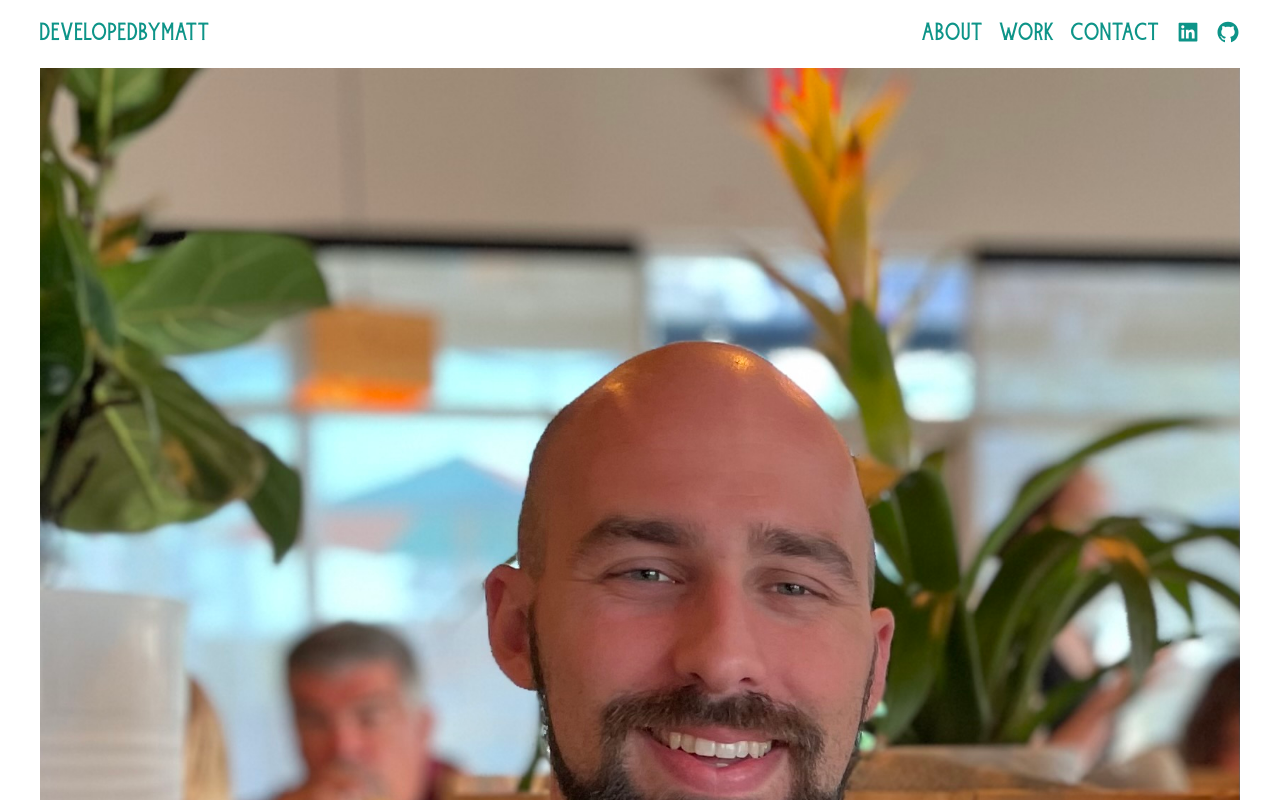
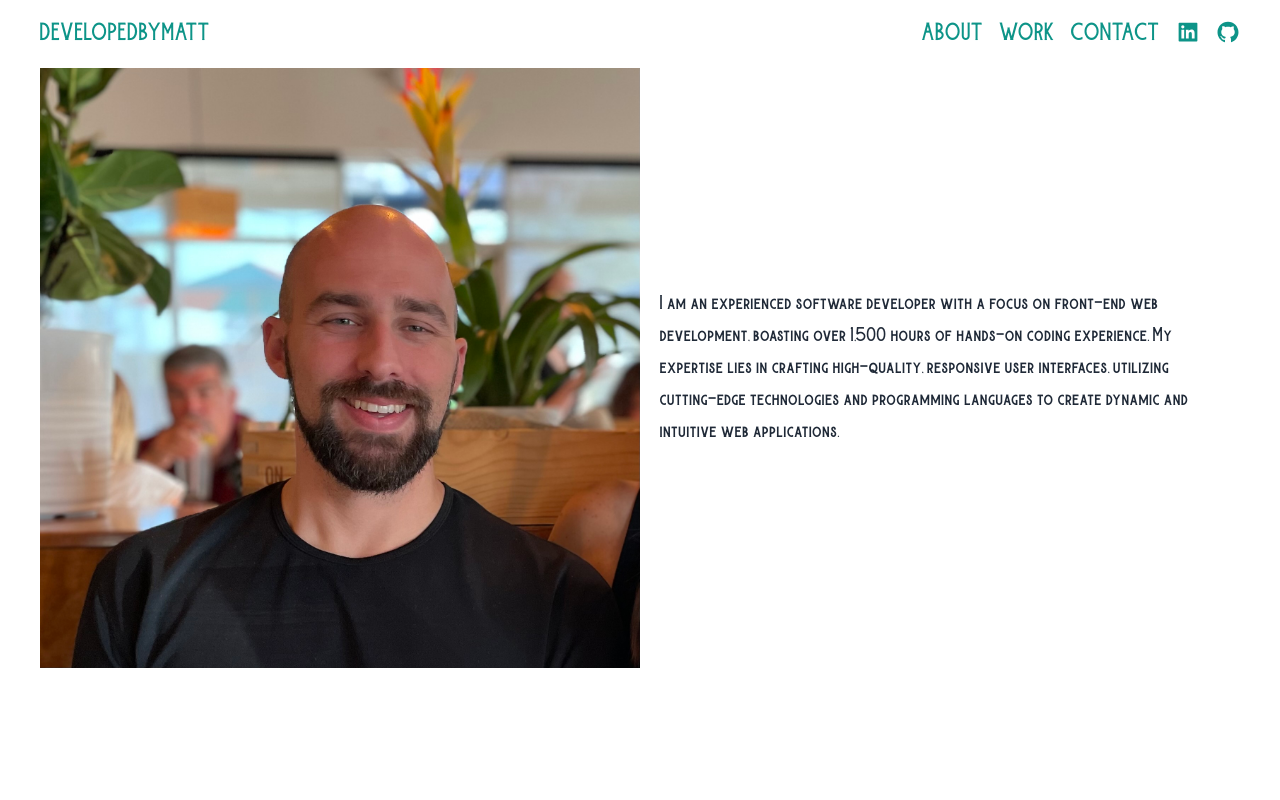
Before and after one commit to MRowan121/my-portfolio, a Next.js app: page / in a window 1280 px wide. Shown: the top 800 px of the page. Built offline with nearby package versions, Linux system fonts and the light colour scheme.

Commit message:
Refactor fragment into section

```diff
--- a/src/components/About.js
+++ b/src/components/About.js
@@ -1,15 +1,18 @@
 import Image from "next/legacy/image";
-import React from "react";
 import headshot from '../../public/headshot.jpeg'
 
 const About = () => {
     return (
-        <>
-            <Image src={headshot} alt="my-headshot" layout="responsive" />
-            <p className='text-md py-5 leading-8 text-gray-800'>
+        <section className="grid grid-cols-2">
+            <Image
+                src={headshot}
+                alt="my-headshot"
+                layout="responsive"
+            />
+            <p className='text-md p-5 leading-8 text-gray-800 place-self-center'>
             I am an experienced software developer with a focus on front-end web development, boasting over 1,500 hours of hands-on coding experience. My expertise lies in crafting high-quality, responsive user interfaces, utilizing cutting-edge technologies and programming languages to create dynamic and intuitive web applications.
             </p>
-        </>
+        </section>
     )
 }
 
```
